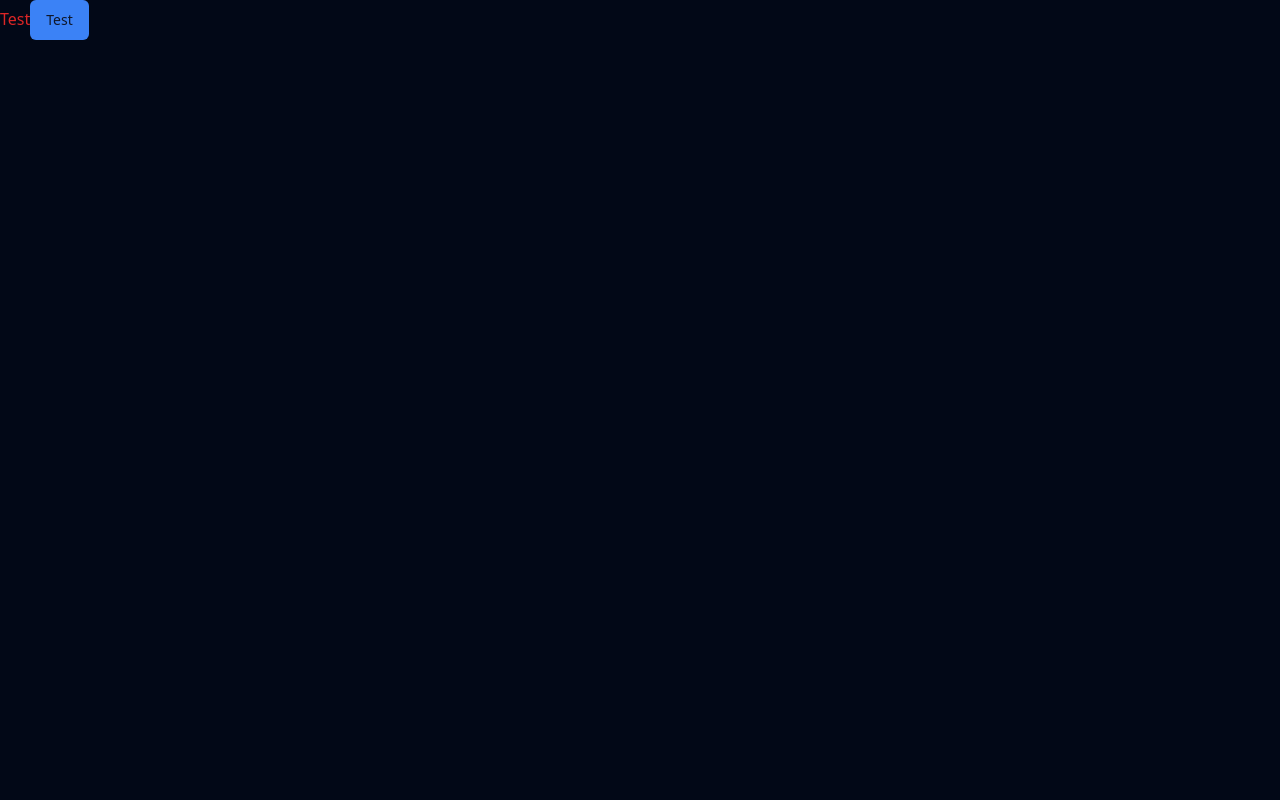
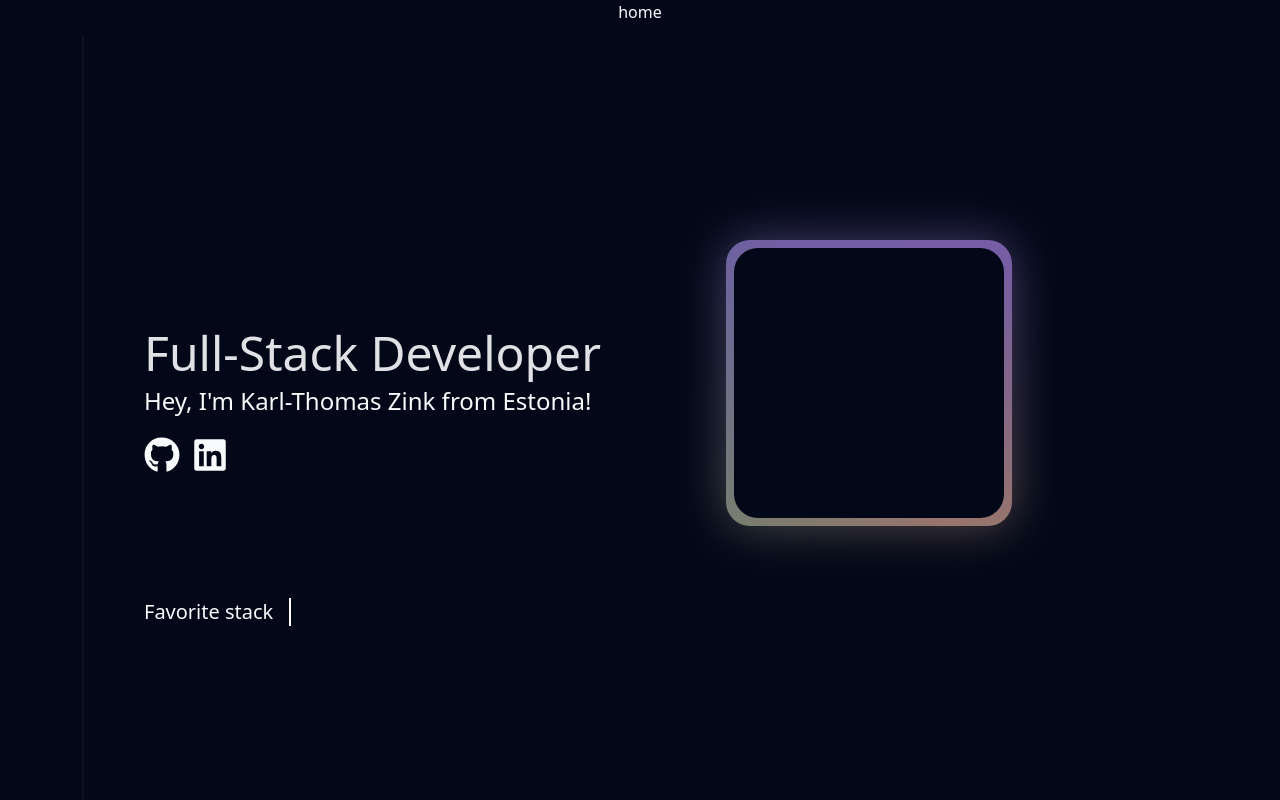
Before and after one commit to karlthomaas/portfolio, a React (Vite) app: page / in a window 1280 px wide. Shown: the top 800 px of the page. Built offline with nearby package versions, Linux system fonts and the light colour scheme.

Commit message:
Refactor App component to include new sections

```diff
--- a/src/App.tsx
+++ b/src/App.tsx
@@ -1,11 +1,15 @@
-import { Button } from "./components/ui/button";
+import { NavigationBar, TracingBeam, HomeSection, AboutSection } from './components';
+import { ProjectsSection } from './components/homepage/projects';
 
 export default function App() {
-
   return (
-    <div className='text-red-600'>
-        Test
-        <Button>Test</Button>
-    </div>
-  )
+    <>
+      <NavigationBar />
+      <TracingBeam className='w-full h-full'>
+        <HomeSection />
+        <AboutSection />
+        <ProjectsSection />
+      </TracingBeam>
+    </>
+  );
 }
```
